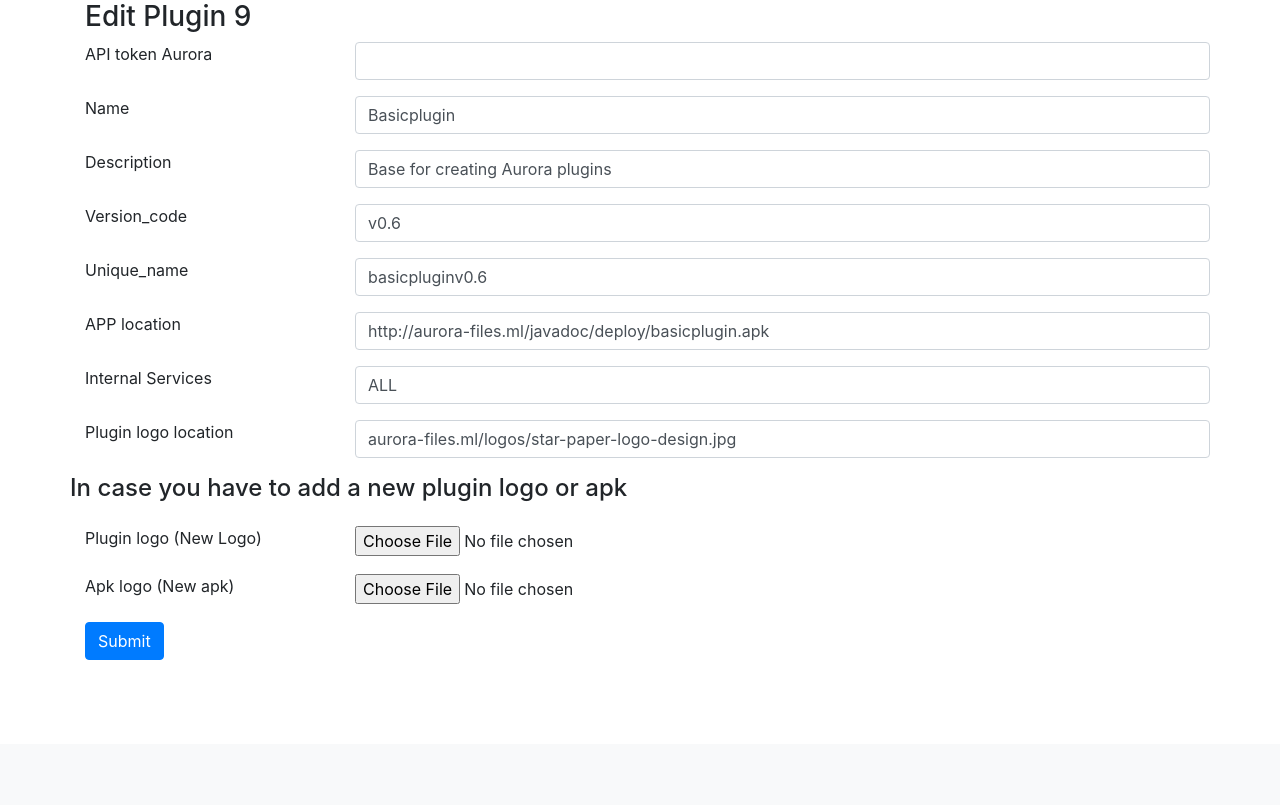
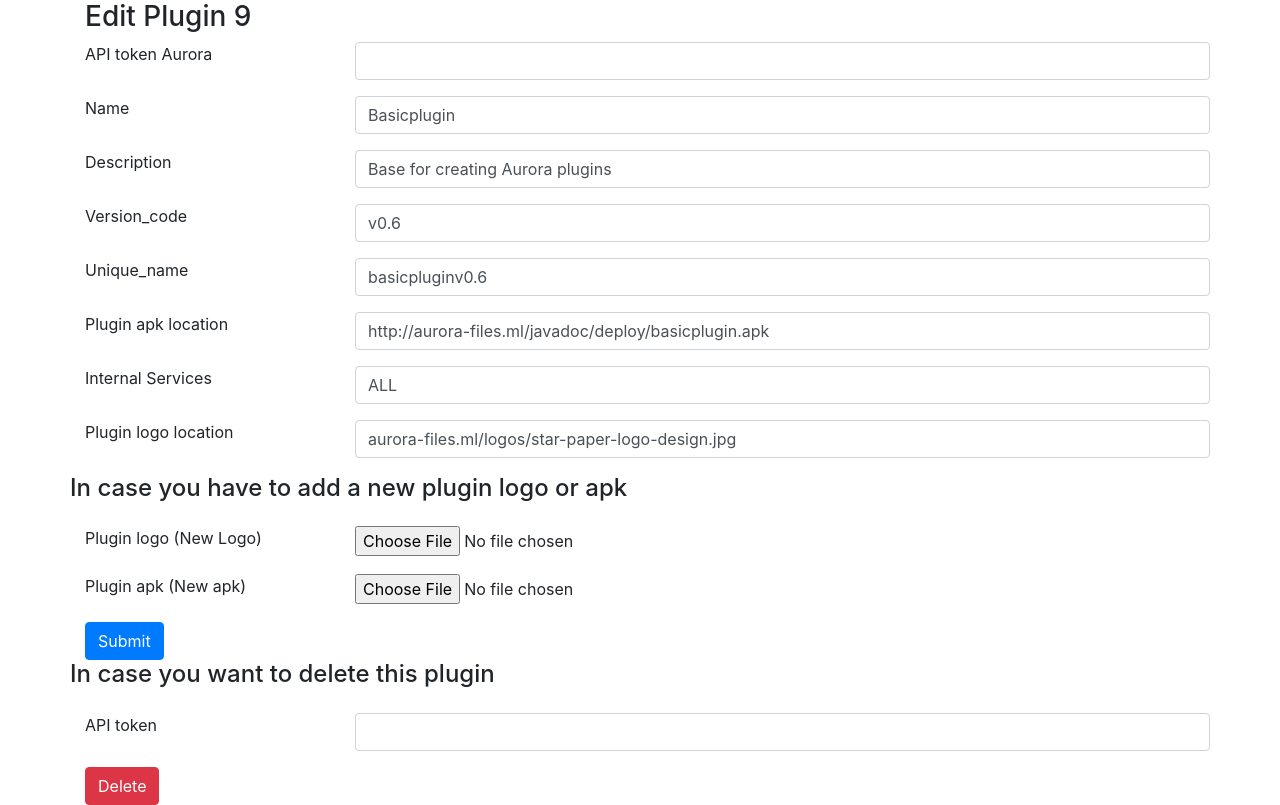
Before and after one commit to YarneH/aurora-pluginmarket, a Flask app: page /edit_plugin/9 in a window 1280 px wide. Shown: the part 56-861 px from the top of the page. Before the commit the page ends 716 px from the top, so only its background shows below. Run offline with Flask 2, Linux system fonts and the light colour scheme; data comes from the database, SQL or seed files in the repository; some libraries are stand-ins or nearby versions.

Commit message:
delete button

```diff
--- a/app.py
+++ b/app.py
@@ -2,7 +2,7 @@ from flask import Flask, request, jsonify, render_template, redirect, flash
 from flask_sqlalchemy import SQLAlchemy
 from flask_marshmallow import Marshmallow
 from werkzeug.utils import secure_filename
-from config import Config
+from pluginmarket.config import Config
 import re
 import os
 
@@ -15,7 +15,7 @@ app.config['SQLALCHEMY_DATABASE_URI'] = 'sqlite:///' + os.path.join(basedir, 'pl
 # Bind SQLAlchemy and Marshmellow to app
 db = SQLAlchemy(app)
 ma = Marshmallow(app)
-
+home = "https://pluginmarket.aurora-files.ml"
 
 # Model for in DB
 class Plugin(db.Model):
@@ -89,7 +89,8 @@ def delete_plugin(id):
 
 @app.route("/")
 def hello():
-    return "Hello World!"
+    return jsonify(plugins=home+"/plugin", create_plugin=home + "/create_plugin", edit_plugin=home + "/edit_plugin/<id>"), 200
+
 
 
 def valid_token(token, user_put=None):
@@ -102,6 +103,13 @@ def valid_token(token, user_put=None):
                 return [True, user]
     return [False, None]
 
+@app.route("/delete_plugin/<id>", methods=["POST"])
+def plugin_delete(id):
+    plugin = Plugin.query.get(id)
+    validated_token = valid_token(request.form['token'], plugin.creator)
+    if request.method == "POST" and validated_token[0]:
+        return delete_plugin(id)
+    return jsonify(error=401, text="Faulty token"), 401
 
 @app.route("/edit_plugin/<id>", methods=["GET", "POST"])
 def plugin_edit(id):
--- a/gevent_prod.py
+++ /dev/null
@@ -1,5 +0,0 @@
-from gevent.pywsgi import WSGIServer
-from app import app
-
-http_server = WSGIServer(('', 5000), app)
-http_server.serve_forever()
--- a/templates/create_plugin.html
+++ b/templates/create_plugin.html
@@ -55,7 +55,7 @@
                    value="{{ plugin.unique_name }}"/>
         </div>
         <div class="form-group row">
-            <label class="col-3" for="apk_location">APP location</label>
+            <label class="col-3" for="apk_location">Plugin apk location</label>
             <input class="form-control col-9" type="text" name="apk_location" id="apk_location"
                    value="{{ plugin.apk_location }}"/>
         </div>
@@ -78,7 +78,7 @@
             <input type="file" name="plugin_logo_file"/>
         </div>
         <div class="form-group row">
-            <label class="col-3" for="apk_logo">Apk logo (New apk)</label>
+            <label class="col-3" for="apk_logo">Plugin apk (New apk)</label>
             <input type="file" name="plugin_apk_file" id="apk_logo"/>
 
         </div>
@@ -107,7 +107,7 @@
             <input class="form-control col-9" type="text" id="unique_name" name="unique_name"/>
         </div>
         <div class="form-group row">
-            <label class="col-3" for="apk_location">APP location</label>
+            <label class="col-3" for="apk_location">Plugin apk location</label>
             <input class="form-control col-9" type="text" name="apk_location" id="apk_location"/>
         </div>
         <div class="form-group row">
@@ -126,7 +126,7 @@
             <input type="file" name="plugin_logo_file"/>
         </div>
         <div class="form-group row">
-            <label class="col-3" for="apk_logo">Apk logo (New apk)</label>
+            <label class="col-3" for="apk_logo">Plugin apk (New apk)</label>
             <input type="file" name="plugin_apk_file" id="apk_logo"/>
 
         </div>
@@ -134,6 +134,18 @@
     {% endif %}
     <button class="btn btn-primary" type="submit" value="submit">Submit</button>
     </form>
+    {% if plugin %}
+            <form action="/delete_plugin/{{ plugin.id }}" enctype=multipart/form-data method="POST">
+                <div class="form-group row">
+                        <h4>In case you want to delete this plugin</h4>
+                </div>
+                <div class="form-group row">
+                     <label class="col-3" for="token">API token</label>
+                     <input class="form-control col-9" type="text" name="token" id="token"/>
+                </div>
+                <input class="btn btn-danger" type="submit" value="Delete">
+        </form>
+    {% endif %}
 </div>
 </body>
 </html>
--- a/tokens.txt
+++ b/tokens.txt
@@ -1,3 +1,4 @@
 Jonas Cuypers ||  api_token_test145
 Jonas Tack    ||  api_token_test157
 Aurora        ||  llnzaftozl
+NewDeveloper  ||  U0ys4PmxOorF3Jz
```
